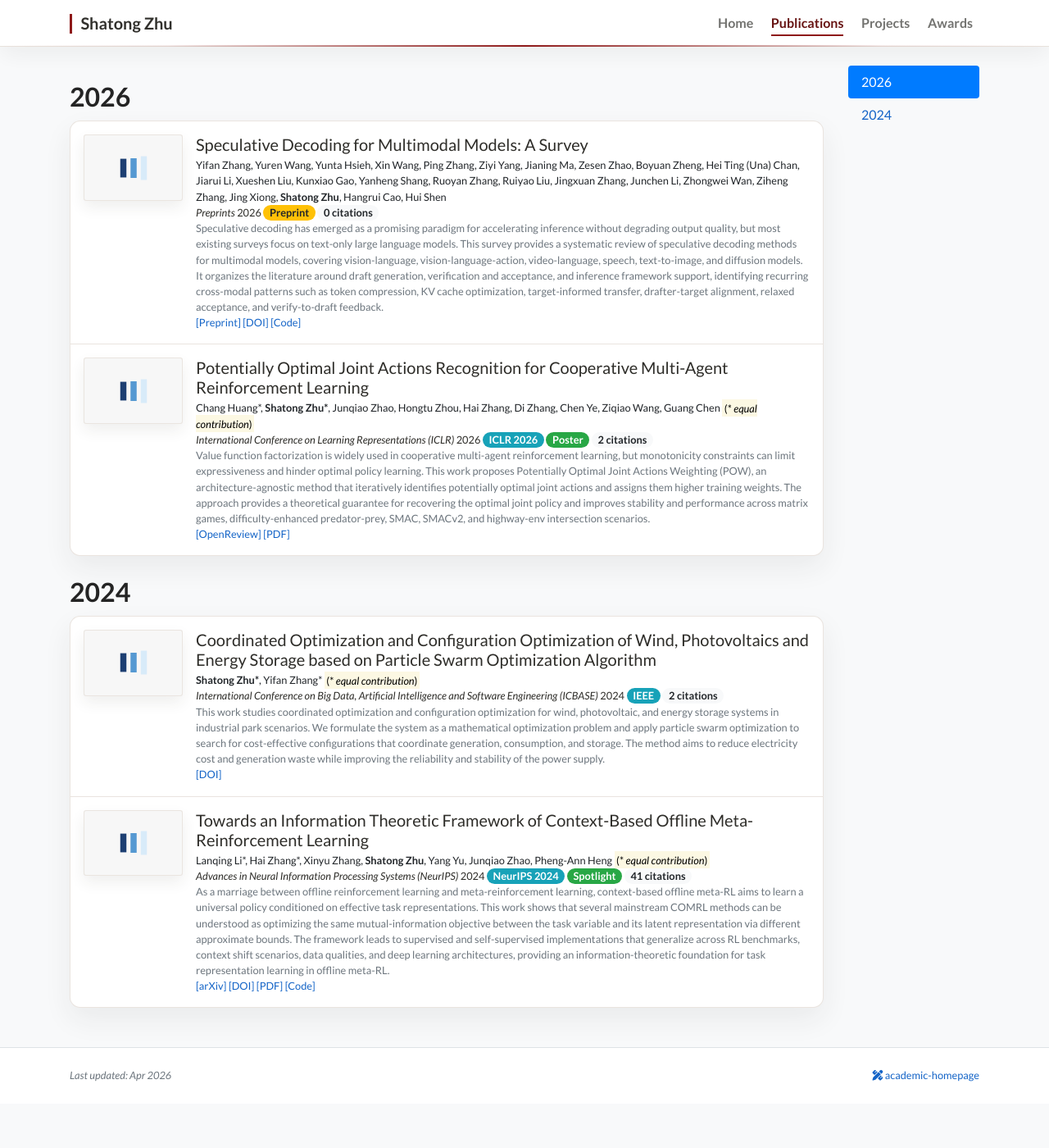
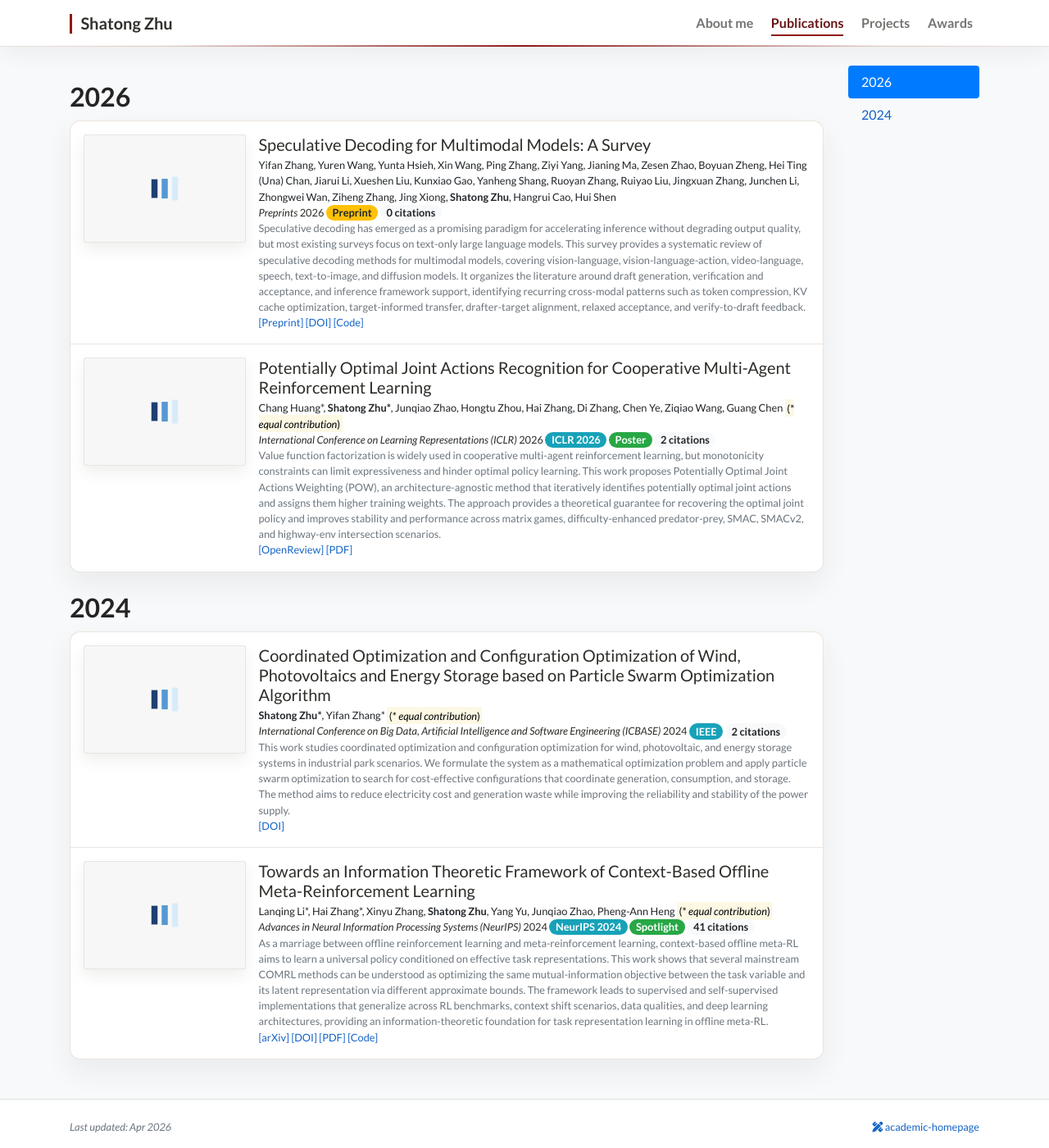
Before and after one commit to Zhu-Shatong/zhu-shatong.github.io, a Jekyll site: the page built from publications.html, in a window 1280 px wide and 1400 px high. Shown: the whole window at 82% size. Built offline with Jekyll 4.4.1, drawn with Linux system fonts in a browser that asks for light colours; nearby versions of some CDN libraries; a style sheet for code colours, icons or effects is not loaded.

Commit message:
Refine page labels and image sizing

```diff
--- a/_data/navigation.yml
+++ b/_data/navigation.yml
@@ -1,7 +1,7 @@
 pages:
 # NOTE: `name` field must match the `navbar_title` field in the page's front matter to ensure the correct page is highlighted in the navbar.
 #       For example, the `navbar_title` field in `showcase.html` is "Showcase" and the `name` field here should also be "Showcase"
-- name: Home
+- name: About me
   url: /
 - name: Publications
   url: /publications
--- a/_includes/widgets/profile_card.html
+++ b/_includes/widgets/profile_card.html
@@ -10,7 +10,7 @@
                             <img
                                 src="{{ site.data.profile.portrait_url | relative_url }}"
                                 class="figure-img img-fluid img-thumbnail profile-portrait"
-                                style="height: 200px;"
+                                style="height: 220px;"
                                 data-toggle="tooltip"
                                 data-placement="top"
                                 title="{{ site.data.profile.portrait_caption }}">
@@ -29,7 +29,7 @@
                             {% if site.data.profile.portrait_url %}
                             <div class="ml-auto d-md-none">
                                 <a target="_blank" href="{{ site.data.profile.portrait_url | relative_url }}">
-                                    <img src="{{ site.data.profile.portrait_url | relative_url }}" class="rounded-circle" style="height: 48px;" alt="Portrait">
+                                    <img src="{{ site.data.profile.portrait_url | relative_url }}" class="rounded-circle profile-mobile-portrait" alt="Portrait">
                                 </a>
                             </div>
                             {% endif %}
--- a/_includes/widgets/publication_item.html
+++ b/_includes/widgets/publication_item.html
@@ -1,14 +1,14 @@
 {% assign item = include.item %}
 <div class="d-none d-md-block">
     <div class="row no-gutters {% unless include.hide_bottom_border %}border-bottom{% endunless %} border-gray">
-        <div class="col-md-3 col-xl-2 mb-md-0 p-md-3">
+        <div class="col-md-4 col-xl-3 mb-md-0 p-md-3 publication-cover-column">
             {%- if item.cover -%}
             <img data-src="{{ item.cover | relative_url }}" alt="{{ item.title }}" class="lazy w-100 rounded-sm publication-cover" src="{{ '/assets/images/empty_300x200.png' | relative_url }}">
             {%- else -%}
             <svg class="bubble-visual-hash lazy w-100 rounded-sm" data-bubble-visual-hash="{{ item.id }}" viewBox="0 0 300 200"></svg>
             {%- endif -%}
         </div>
-        <div class="col-md-9 col-xl-10 p-3 pl-md-0">
+        <div class="col-md-8 col-xl-9 p-3 pl-md-0">
             <h5 class="mt-0 mb-1 font-weight-normal">{{ item.title }}</h5>
             <p class="mt-0 mb-0 small">{% include widgets/author_list.html authors=item.authors %}</p>
             <p class="mt-0 mb-0 small">
--- a/assets/css/global.css
+++ b/assets/css/global.css
@@ -79,6 +79,12 @@
     border: 1px solid rgba(232, 226, 220, 0.95);
     border-radius: 1rem;
     box-shadow: 0 14px 30px rgba(46, 45, 41, 0.12);
+}
+
+.profile-mobile-portrait {
+    width: 60px;
+    height: 60px;
+    object-fit: cover;
 }
 
 .card-img-overlay {
@@ -352,6 +358,10 @@
     background-color: #f7f7f7;
     border: 1px solid rgba(232, 226, 220, 0.85);
     box-shadow: 0 8px 18px rgba(46, 45, 41, 0.08);
+}
+
+.publication-cover-column {
+    max-width: 280px;
 }
 
 .publication-mobile-cover {
```
